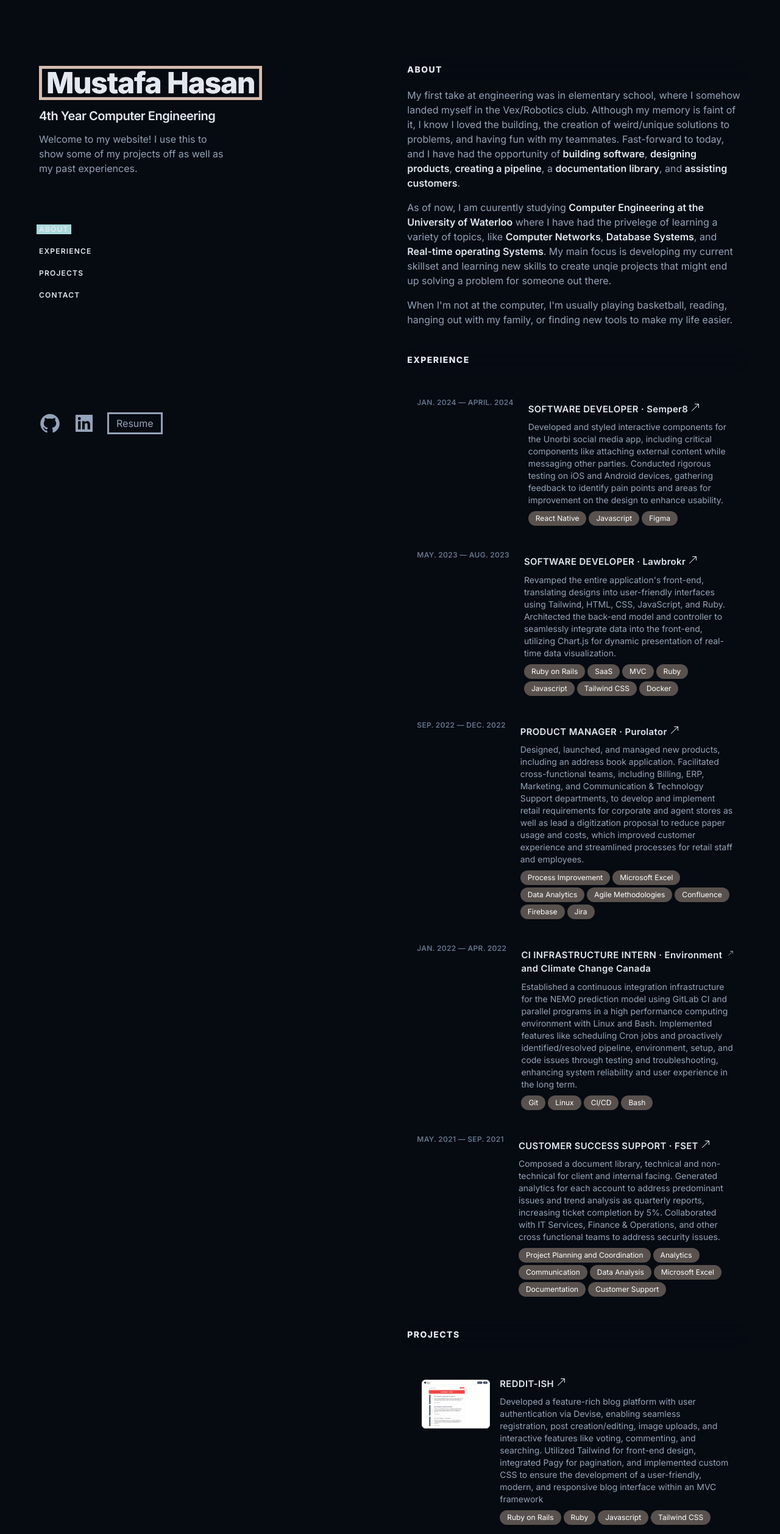
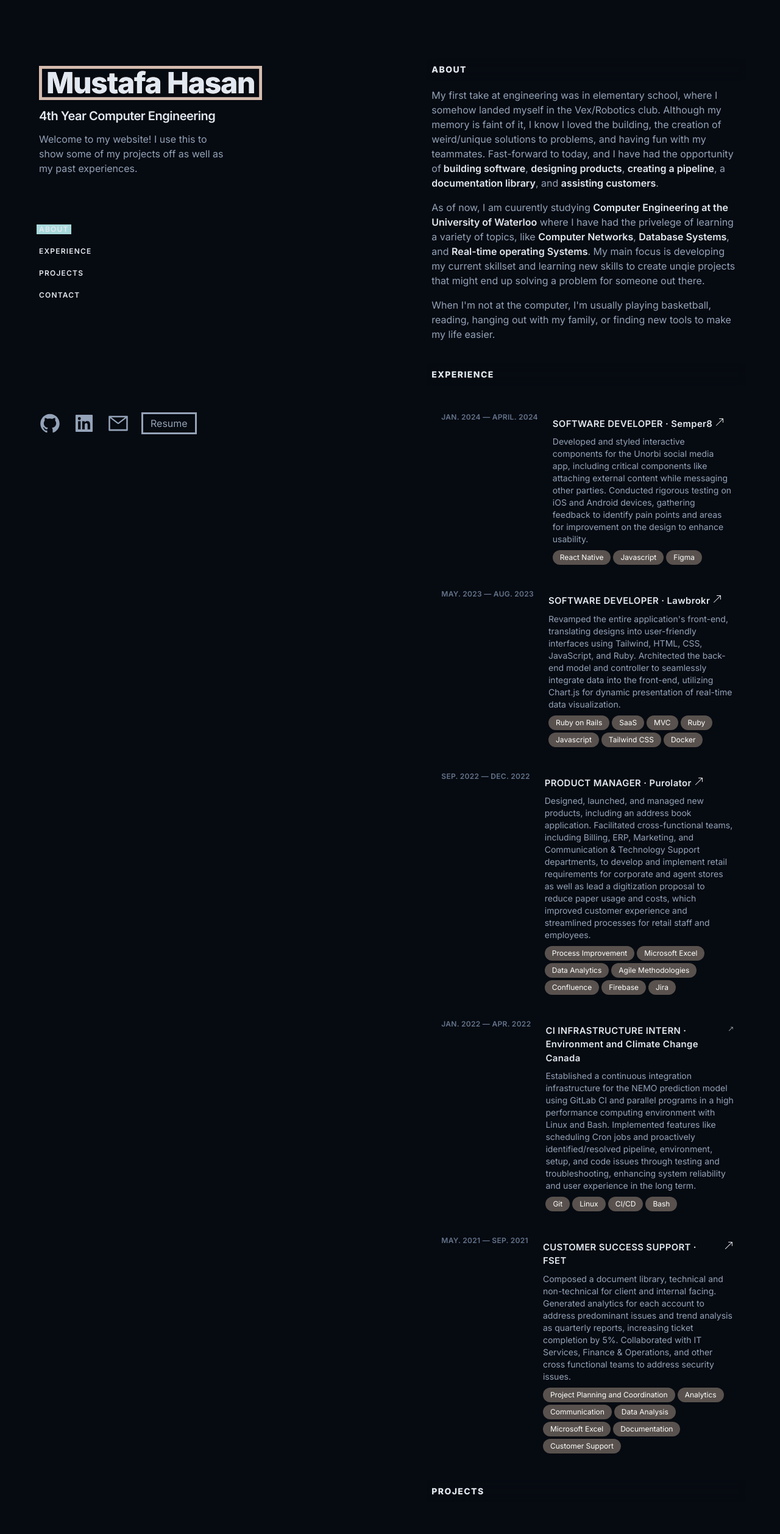
Before and after one commit to sm0hasan/react-portfolio, a Next.js app: page / in a window 1280 px wide. Shown: the top 2515 px of the page at 61% size. Built offline with nearby package versions, Linux system fonts and the light colour scheme.

Commit message:
resume plus other changes

```diff
--- /dev/null
+++ b/app/api/fetching.js
@@ -0,0 +1,25 @@
+import { NextRequest } from 'next/server';
+
+export async function handler(request) {
+    try {
+      const city = request.geo.city;
+      const country = request.geo.country;
+
+      return {
+        status: 200,
+        body: {
+          city,
+          country
+        }
+      };
+
+    } catch (error) {
+      console.error('Error processing request:', error);
+      return {
+        status: 500,
+        body: {
+          error: 'Internal Server Error'
+        }
+      };
+    }
+  }
--- a/app/page.js
+++ b/app/page.js
@@ -1,6 +1,6 @@
   "use client";
   import Image from "next/image";
-import { AiFillGithub, AiFillLinkedin } from "react-icons/ai";
+  import { AiFillGithub, AiFillLinkedin, AiOutlineMail } from "react-icons/ai";
   import { BsArrowUpRight } from "react-icons/bs";
   import { useState, useEffect } from "react";
   import "./hover.css";
@@ -24,6 +24,7 @@
     display: "swap",
   });
 
+
   export default function Home() {
     const [mousePosition, setMousePosition] = useState({ x: 0, y: 0 });
     const [chosenLink, setChosenLink] = useState("about");
@@ -43,6 +44,23 @@
         document.removeEventListener("scroll", handleMouseMove);
       };
     }, []);
+
+    // async function fetchData() {
+    //   try {
+    //     const response = await fetch('/api/fetching');
+
+    //     const data = await response.json();
+
+    //     console.log('City:', data.city);
+    //     console.log('Country:', data.country);
+    //   } catch (error) {
+    //     console.error('Error fetching data:', error);
+    //   }
+    // }
+
+    // // Call the fetchData function
+    // fetchData();
+
 
     const experience = [
       {
@@ -133,18 +151,18 @@
         ],
         image: RedditImage,
       },
-    {
-      title: 'Reddit-ish',
-      link: 'https://github.com/sm0hasan/reddit-blogging-website',
-      description: "Developed a feature-rich blog platform with user authentication via Devise, enabling seamless registration, post creation/editing, image uploads, and interactive features like voting, commenting, and searching. Utilized Tailwind for front-end design, integrated Pagy for pagination, and implemented custom CSS to ensure the development of a user-friendly, modern, and responsive blog interface within an MVC framework",
-      stack: [
-        "Ruby on Rails",
-        "Ruby",
-        "Javascript",
-        "Tailwind CSS",
-      ],
-      image: RedditImage,
-    },
+      // {
+      //   title: 'Reddit-ish',
+      //   link: 'https://github.com/sm0hasan/reddit-blogging-website',
+      //   description: "Developed a feature-rich blog platform with user authentication via Devise, enabling seamless registration, post creation/editing, image uploads, and interactive features like voting, commenting, and searching. Utilized Tailwind for front-end design, integrated Pagy for pagination, and implemented custom CSS to ensure the development of a user-friendly, modern, and responsive blog interface within an MVC framework",
+      //   stack: [
+      //     "Ruby on Rails",
+      //     "Ruby",
+      //     "Javascript",
+      //     "Tailwind CSS",
+      //   ],
+      //   image: RedditImage,
+      // },
     ];
 
     const [hoveredIndex, setHoveredIndex] = useState(null);
@@ -159,17 +177,17 @@
         }}
       >
         <section className="sticky left-0 top-0 h-screen w-2 bg-[#d5bdaf] vanish">
-        <p class="loop-text">Open To Work — Fall 2024 |</p>
-        <p class="loop-text">Open To Work — Fall 2024 |</p>
-        <p class="loop-text">Open To Work — Fall 2024 |</p>
-        <p class="loop-text">Open To Work — Fall 2024 |</p>
-        <p class="loop-text">Open To Work — Fall 2024 |</p>
-        <p class="loop-text">Open To Work — Fall 2024 |</p>
+          <p className="loop-text">Open To Work — Fall 2024 |</p>
+          <p className="loop-text">Open To Work — Fall 2024 |</p>
+          <p className="loop-text">Open To Work — Fall 2024 |</p>
+          <p className="loop-text">Open To Work — Fall 2024 |</p>
+          <p className="loop-text">Open To Work — Fall 2024 |</p>
+          <p className="loop-text">Open To Work — Fall 2024 |</p>
         </section >
-      <div className="md:flex md:flex-row md:justify-end w-[100%] lg:w-[78rem] h-full py-12 px-10 z-10">
+        <div className="md:flex md:flex-row md:justify-end w-[100%] lg:w-[78rem] h-full z-10">
 
           {/* Top */}
-        <section className=" static md:sticky md:top-14 md:z-40 md:w-1/2 py-8 flex flex-col justify-start px-2 md:justify-between md:h-[90vh] sm:mr-10">
+          <section className=" static md:sticky md:top-14 md:z-40 md:w-1/2 py-8 px-12 flex flex-col justify-start md:justify-between md:h-[90vh] sm:mr-10">
             <div className="shift">
               <h1
                 className={`${interBold.className} text-5xl text-slate-200 text-nowrap w-fit tracking-tight name px-2`}
@@ -216,7 +234,10 @@
               <a href="https://www.linkedin.com/in/syed-mustafa-hasan/" target="_blank">
                 <AiFillLinkedin className="hover:text-slate-200"/>
               </a>
-            <a href="#" target="_blank" className="flex">
+              <a href="mailto:sm8hasan@uwaterloo.ca" target="_blank">
+                <AiOutlineMail className="hover:text-slate-200"/>
+              </a>
+              <a href={'/Resume_Fall24.pdf'} locale="false" target="_blank" alt="Resume" className="flex" rel="noopener noreferrer" download>
                 <div className={`${inter.className} text-base border-slate-400 text-slate-400 px-3 border-[3px] flex flex-col justify-center hover:text-[#a8dadc] hover:border-[#a8dadc]`}>
                   Resume
                 </div>
@@ -226,7 +247,7 @@
           </section>
 
           {/* Content */}
-        <section className="md:w-1/2 mt-12">
+          <section className="md:w-1/2 md:mt-12 md:py-12 pb-12 pt-8 px-10">
             {/* About */}
             <div className="pb-4" id="about">
               <div className="px-2 py-2 sticky top-0 w-full backdrop-blur">
@@ -270,6 +291,7 @@
                     }`}
                     onMouseEnter={() => setHoveredIndex(index)}
                     onMouseLeave={() => setHoveredIndex(null)}
+                    key={index}
                   >
                     <h5 className={`${interMedium.className} min-w-fit mr-6 text-xs uppercase tracking-wide text-slate-500`}>
                       {item.date}
@@ -285,7 +307,7 @@
                       <p className={`${inter.className} text-sm mt-2 text-slate-400 pb-1`}>{item.description}</p>
                       <div className="py-1 flex flex-wrap">
                         {item.skills.map((skills, index) => (
-                        <div className={`${inter.className} text-xs text-[#fff] px-3 py-1 rounded-full bg-[#58514d] min-w-fit mr-1 mb-1`}>
+                          <div key={index} className={`${inter.className} text-xs text-[#fff] px-3 py-1 rounded-full bg-[#58514d] min-w-fit mr-1 mb-1`}>
                             {skills}
                           </div>
                         ))}
@@ -315,6 +337,7 @@
                     }`}
                     onMouseEnter={() => setHoveredProjectIndex(index)}
                     onMouseLeave={() => setHoveredProjectIndex(null)}
+                    key={index}
                   >
                     <div className="mt-2">
                       <a href={item.link} target="_blank" className="outerDiv w-fit flex text-slate-200 hover:text-[#a8dadc]">
@@ -326,7 +349,7 @@
                       <p className={`${inter.className} text-sm mt-2 text-slate-400 pb-1`}>{item.description}</p>
                       <div className="py-1 flex flex-wrap">
                         {item.stack.map((item, index) => (
-                        <div className={`${inter.className} text-xs text-[#fff] px-3 py-1 rounded-full bg-[#58514d] min-w-fit mr-1 mb-1`}>
+                          <div key={index} className={`${inter.className} text-xs text-[#fff] px-3 py-1 rounded-full bg-[#58514d] min-w-fit mr-1 mb-1`}>
                             {item}
                           </div>
                         ))}
@@ -354,12 +377,11 @@
 
             </div>
 
-
             {/* Footer */}
             <div className="">
               <div>
                 <p className={`${inter.className} text-sm mt-12 text-slate-400 pb-1`}>I'm interested in developing myself further, free to
-                <a href={'#contact'} target="_blank" className={`${interMedium.className} text-slate-200 hover:text-[#a8dadc]`}> contact me </a>
+                  <a href="mailto:sm8hasan@uwaterloo.ca" target="_blank" className={`${interMedium.className} text-slate-200 hover:text-[#a8dadc]`}> contact me </a>
                   if you want to work on a project together!</p>
               </div>
             </div>
```
Also changed, not shown: 1 other file (tests, documents, lock files or other folders). Lines whose indentation alone changed are shown as unchanged.
